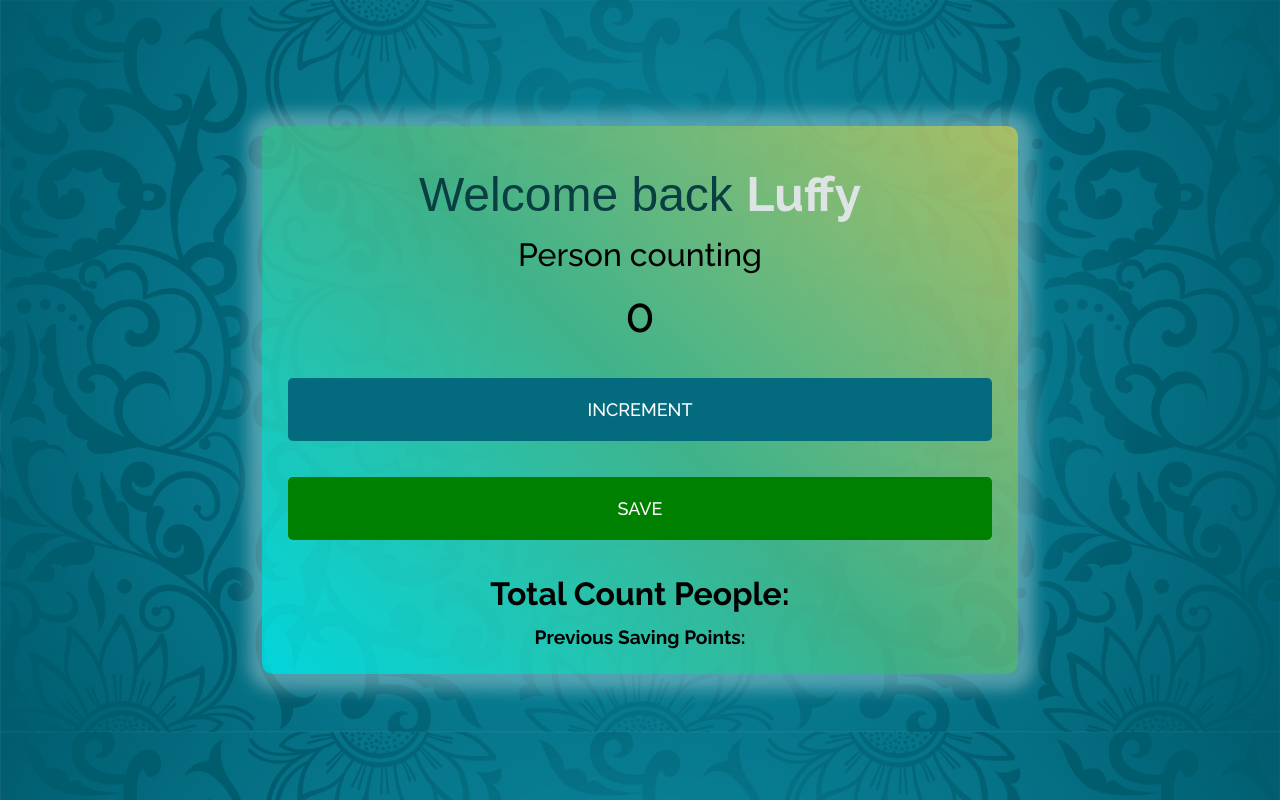
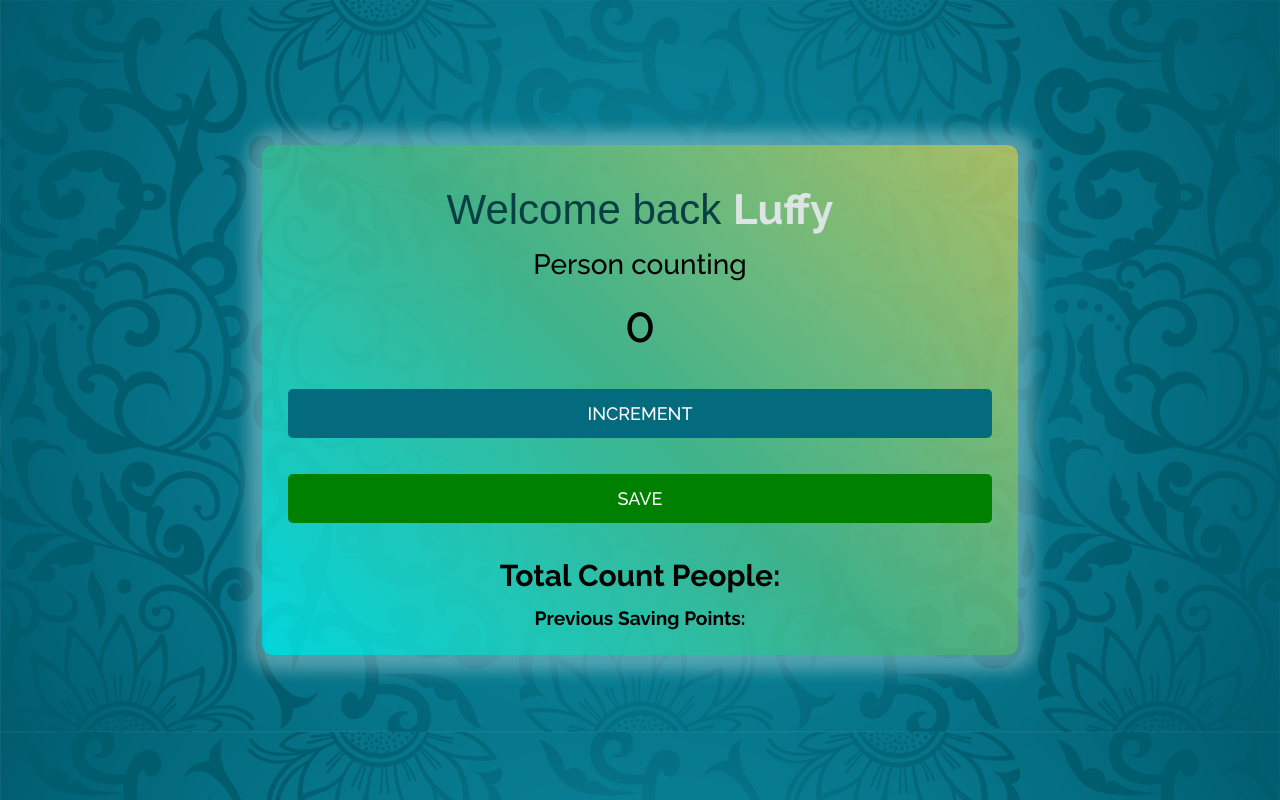
Before and after one commit to chandumamu/passenger-count, a plain HTML site: page index.html in a window 1280 px wide. Drawn offline with Linux system fonts and the light colour scheme; a web font is replaced by a local one.

Commit message:
Add files via upload

```diff
--- a/index.css
+++ b/index.css
@@ -23,7 +23,7 @@ h2, p, *{
 h4{
     font-weight: bold;
     margin: 2%;
-    font-size: 2rem;
+    font-size: 30px;
 }
 
 #total{
@@ -55,7 +55,7 @@ body{
 #heading{
     color: rgb(9, 63, 66);
     margin: 2%;
-    font-size: 48px;
+    font-size: 42px;
 }
 
 #name{
@@ -64,16 +64,16 @@ body{
 }
 
 h2{
-    font-size: 32px;
+    font-size: 28px;
 }
 
 #count-el{
-    font-size: 3rem;
+    font-size: 50px;
     margin: 2%;
 }
 
 button{
-    padding: 3% 5%;
+    padding: 2% 5%;
     border-radius: 5px;
     width:100%;
     border: none;
@@ -98,3 +98,9 @@ button{
     font-size: larger;
     font-weight: bold;
 }
+
+@media  (max-screen: 600px) {
+    .main{
+        width: 100%;
+    }
+}
```
